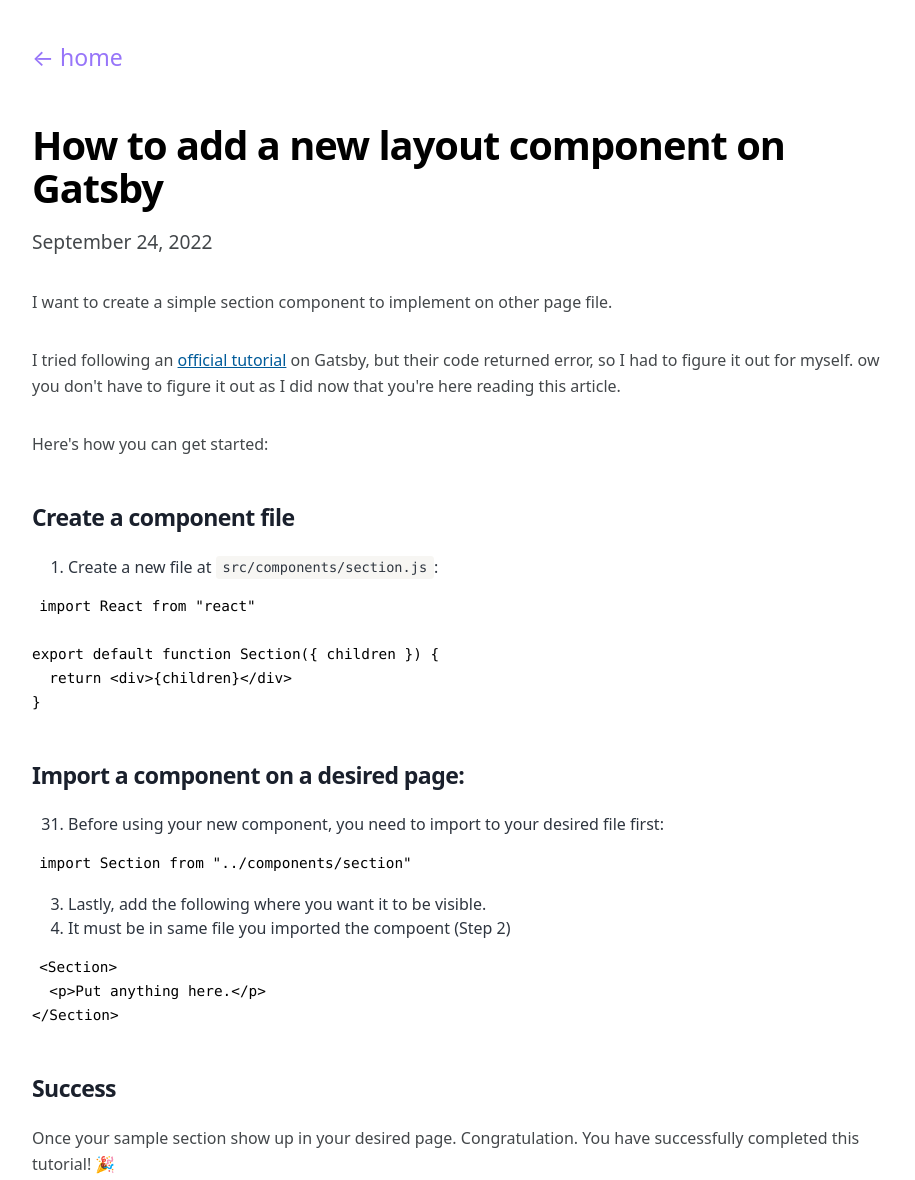
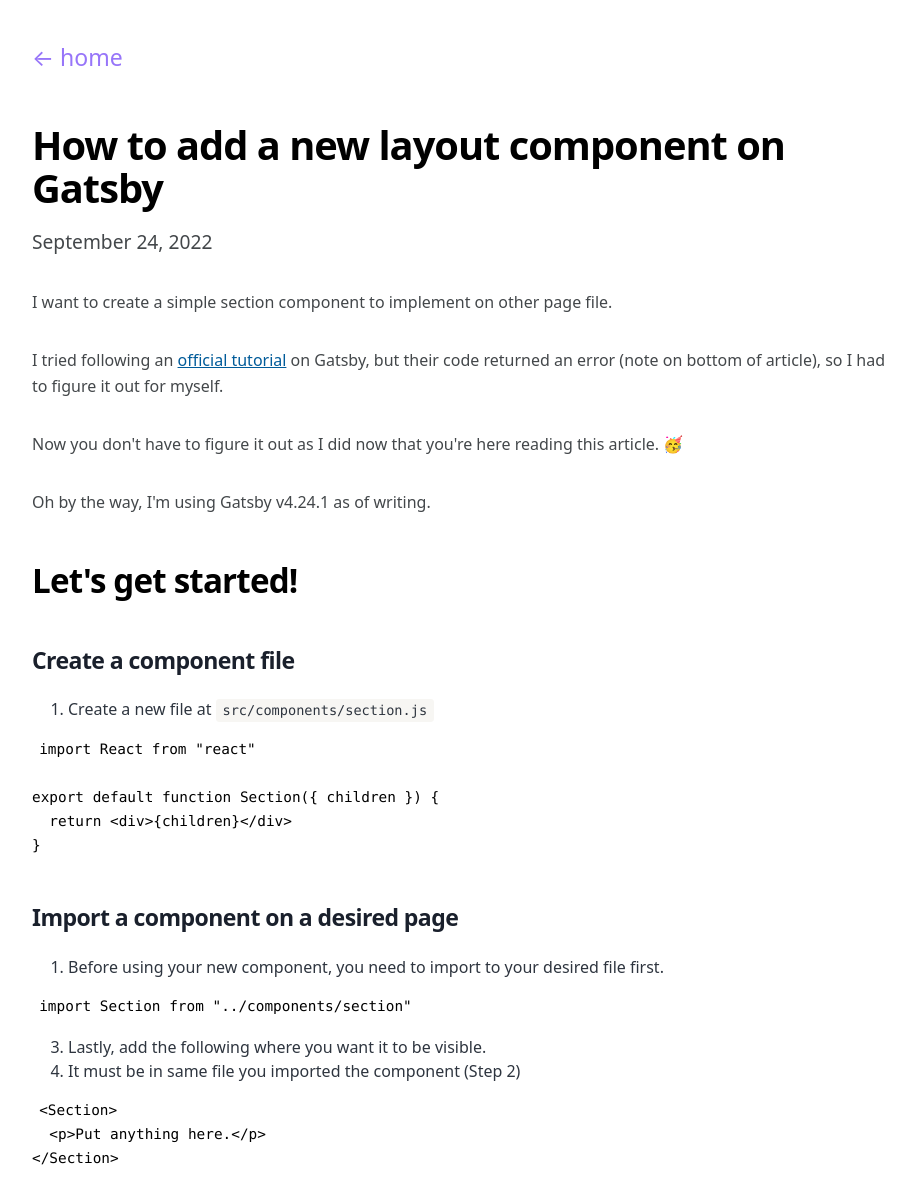
Before and after one commit to dmxt/dmxt-blog-v4, a Gatsby site: page /add-new-layout-gatsby/ in a window 1280 px wide. Shown: the top 1180 px of the page, without its empty margins (180-1095 px from the left). Built offline with nearby package versions, Linux system fonts and the light colour scheme; Gatsby itself is replaced by a stand-in of ours; some packages are replaced by stand-ins of ours; code samples lack their colours.

Commit message:
Edit article just a little

````diff
--- a/content/blog/add-new-layout-gatsby/index.md
+++ b/content/blog/add-new-layout-gatsby/index.md
@@ -8,14 +8,18 @@
 I want to create a simple section component to implement on other page file.
 
 I tried following an [official tutorial](https://www.gatsbyjs.com/docs/how-to/routing/layout-components/) on Gatsby,
-but their code returned error, so I had to figure it out for myself.
- ow you don't have to figure it out as I did now that you're here reading this article.
-<br />
+but their code returned an error (note on bottom of article),
+so I had to figure it out for myself.
 
-Here's how you can get started:
+Now you don't have to figure it out as I did now that you're here reading this article. 🥳
+
+Oh by the way, I'm using Gatsby v4.24.1 as of writing.
+
+
+# Let's get started!
 
 #### Create a component file
-1. Create a new file at `src/components/section.js`:
+1. Create a new file at `src/components/section.js`
 
 ```javascript
 import React from "react"
@@ -25,16 +29,16 @@
 }
 ```
 
-#### Import a component on a desired page:
+#### Import a component on a desired page
 
-31. Before using your new component, you need to import to your desired file first:
+1. Before using your new component, you need to import to your desired file first.
 
 ```javascript
 import Section from "../components/section"
 ```
 
 3. Lastly, add the following where you want it to be visible.
-4. It must be in same file you imported the compoent (Step 2)
+4. It must be in same file you imported the component (Step 2)
 
 ```javascript
 <Section>
@@ -46,7 +50,5 @@
 Once your sample section show up in your desired page.
 Congratulation. You have successfully completed this tutorial! 🎉
 
----
-
 <b>Note</b>: When I tried to follow the official tutorial, they told me to use `export default` function but
-home page `pages/index.js` rejected multiple `export default` calls
+home page `pages/index.js` rejected multiple `export default` calls.
````
